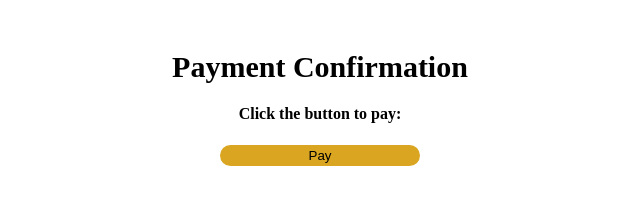
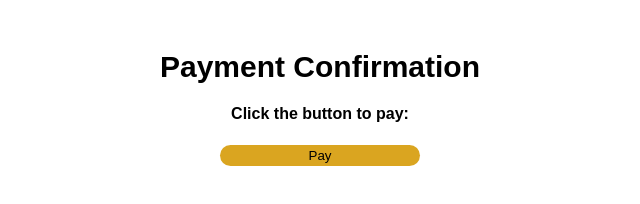
Before and after one commit to KubeTickets/KubTickets.io, a plain HTML site: page index.html in a window 1280 px wide. Shown: the whole page, without its empty margins (320-960 px from the left). Drawn offline with nearby package versions, Linux system fonts and the light colour scheme.

Commit message:
Update index.html

```diff
--- a/index.html
+++ b/index.html
@@ -7,7 +7,7 @@
   <title>Payment</title>
 </head>
 
-<body style="background-color: white; background-repeat: no-repeat ; height:100%;overflow: hidden">
+<body style="background-color: white;font-family:Montserrat,Monument,sans-serif ; background-repeat: no-repeat ; height:100%;overflow: hidden">
 
 <div style="margin-top: 50px; text-align: center; height:100vh">
   <h1 style="color:black; font-weight: bold; font-size: 30px">Payment Confirmation</h1>
```
